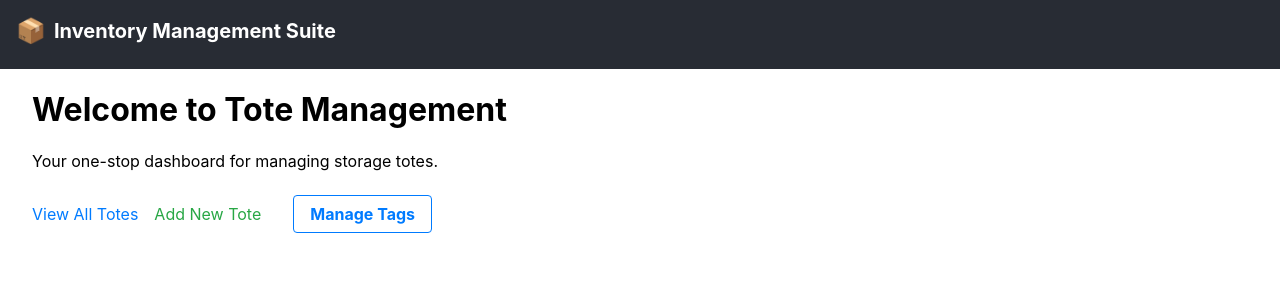
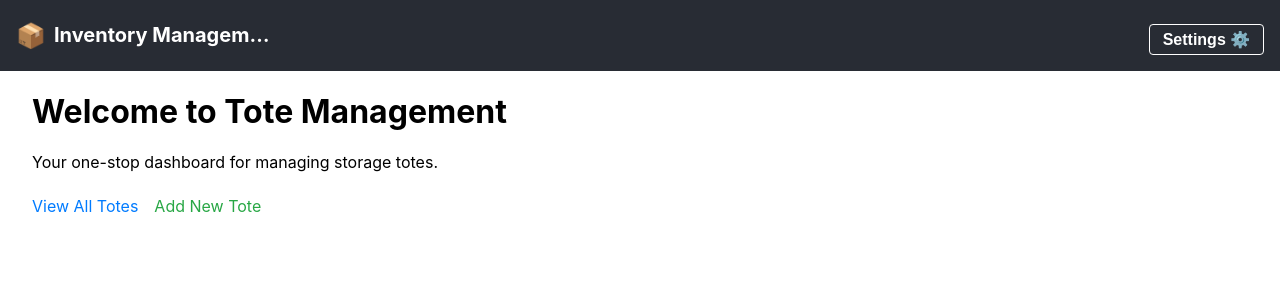
Before and after one commit to rangeroper/ToteTrack, a React (Create React App) app in the folder frontend/: page / in a window 1280 px wide. Shown: the top 300 px of the page. Built offline with nearby package versions, Linux system fonts and the light colour scheme; no server answers; the HTML template or start-up script is replaced by a standard one.

Commit message:
updated tag server routes to include get route that returns number of tote records tied to tag

```diff
--- a/frontend/src/components/Header.jsx
+++ b/frontend/src/components/Header.jsx
@@ -1,12 +1,14 @@
-import React from "react";
+import React, { useState } from "react";
 import { Link } from "react-router-dom";
+import Settings from "./Settings"; // Adjust path
 
 export default function Header() {
+  const [showSettings, setShowSettings] = useState(false);
+
   return (
     <header
       style={{
         display: "flex",
-        flexWrap: "wrap", // allow wrapping on small screens
         alignItems: "center",
         justifyContent: "space-between",
         padding: "1rem",
@@ -45,12 +47,13 @@ export default function Header() {
             whiteSpace: "nowrap",
             overflow: "hidden",
             textOverflow: "ellipsis",
-            maxWidth: "70vw", // prevent overflow
+            maxWidth: "70vw",
           }}
         >
           Inventory Management Suite
         </h1>
       </Link>
+
       <nav
         style={{
           marginLeft: "auto",
@@ -58,10 +61,28 @@ export default function Header() {
           flexBasis: "100%",
           display: "flex",
           justifyContent: "flex-end",
+          alignItems: "center",
         }}
       >
-        {/* Future nav links here */}
+        <button
+          onClick={() => setShowSettings(true)}
+          style={{
+            backgroundColor: "transparent",
+            border: "1px solid white",
+            borderRadius: "4px",
+            color: "white",
+            padding: "0.3rem 0.8rem",
+            cursor: "pointer",
+            fontWeight: "bold",
+            fontSize: "1rem",
+          }}
+          aria-label="Open Settings"
+        >
+          Settings ⚙️
+        </button>
       </nav>
+
+      {showSettings && <Settings onClose={() => setShowSettings(false)} />}
     </header>
   );
 }
--- /dev/null
+++ b/frontend/src/components/Modal.jsx
@@ -0,0 +1,49 @@
+import React from "react";
+
+export default function Modal({ children, onClose, showBackButton = false, onBack }) {
+  return (
+    <div style={modalStyles.overlay}>
+      <div style={modalStyles.modal}>
+        <button
+          style={modalStyles.closeBtn}
+          onClick={showBackButton ? onBack : onClose}
+          aria-label={showBackButton ? "Back" : "Close"}
+        >
+          {showBackButton ? "←" : "×"}
+        </button>
+        {children}
+      </div>
+    </div>
+  );
+}
+
+const modalStyles = {
+  overlay: {
+    position: "fixed",
+    top: 0, left: 0, right: 0, bottom: 0,
+    backgroundColor: "rgba(0,0,0,0.5)",
+    display: "flex",
+    justifyContent: "center",
+    alignItems: "center",
+    zIndex: 1000,
+  },
+  modal: {
+    background: "white",
+    padding: 20,
+    borderRadius: 8,
+    minWidth: "300px",
+    maxWidth: "90vw",
+    maxHeight: "90vh",
+    overflowY: "auto",
+    position: "relative",
+  },
+  closeBtn: {
+    position: "absolute",
+    top: 10,
+    right: 15,
+    fontSize: "1.5rem",
+    border: "none",
+    background: "none",
+    cursor: "pointer",
+  },
+};
--- /dev/null
+++ b/frontend/src/components/Settings.jsx
@@ -0,0 +1,29 @@
+import React, { useState } from "react";
+import Modal from "./Modal";
+import TagsManager from "./TagsManager";
+
+export default function Settings({ onClose }) {
+  const [showTagsManager, setShowTagsManager] = useState(false);
+
+  return (
+    <Modal
+      onClose={onClose}
+      showBackButton={showTagsManager}
+      onBack={() => setShowTagsManager(false)}
+    >
+      {!showTagsManager ? (
+        <>
+          <h2>Settings</h2>
+          <button
+            onClick={() => setShowTagsManager(true)}
+            style={{ margin: "1rem 0", padding: "0.5rem 1rem" }}
+          >
+            Manage Tags
+          </button>
+        </>
+      ) : (
+        <TagsManager onClose={() => setShowTagsManager(false)} />
+      )}
+    </Modal>
+  );
+}
--- a/frontend/src/components/TagsManager.jsx
+++ b/frontend/src/components/TagsManager.jsx
@@ -54,7 +54,17 @@ export default function TagsManager() {
 
   async function saveEdit() {
     if (!editingTagName.trim()) return;
+
     try {
+      // Fetch count of affected totes for current tag
+      const res = await axios.get(`${API_BASE_URL}/tags/${editingTagId}/affected-count`);
+      const count = res.data.affected_count;
+
+      // Confirm rename with count
+      if (!window.confirm(`Renaming this tag will update ${count} tote${count !== 1 ? 's' : ''}. Proceed?`)) {
+        return;
+      }
+
       await axios.patch(`${API_BASE_URL}/tags/${editingTagId}`, { name: editingTagName.trim() });
       setEditingTagId(null);
       setEditingTagName("");
@@ -66,8 +76,14 @@ export default function TagsManager() {
   }
 
   async function deleteTag(id) {
-    if (!window.confirm("Delete this tag? This will remove it from all totes.")) return;
     try {
+      const res = await axios.get(`${API_BASE_URL}/tags/${id}/affected-count`);
+      const count = res.data.affected_count;
+
+      if (!window.confirm(`Deleting this tag will remove it from ${count} tote${count !== 1 ? 's' : ''}. Proceed?`)) {
+        return;
+      }
+
       await axios.delete(`${API_BASE_URL}/tags/${id}`);
       fetchTags();
       setError("");
@@ -136,7 +152,8 @@ export default function TagsManager() {
                 justifyContent: "space-between",
                 alignItems: "center",
                 padding: "8px 0",
-                borderBottom: "1px solid #eee"
+                borderBottom: "1px solid #eee",
+                color: "#333",
               }}
             >
               {editingTagId === tag.id ? (
--- a/frontend/src/pages/Home.jsx
+++ b/frontend/src/pages/Home.jsx
@@ -19,22 +19,7 @@ export default function Home() {
         >
           Add New Tote
         </Link>
-        {/* New button to manage tags */}
-        <Link
-          to="/tags"
-          style={{
-            textDecoration: "none",
-            color: "rgb(0, 123, 255)",
-            fontWeight: "bold",
-            border: "1px solid rgb(0, 123, 255)",
-            padding: "0.5rem 1rem",
-            borderRadius: "4px",
-            marginLeft: "1rem",
-            display: "inline-block",
-          }}
-        >
-          Manage Tags
-        </Link>
+        {/* Remove Manage Tags here, will be in Settings */}
       </nav>
     </div>
   );
```
Also changed, not shown: 1 other file (tests, documents, lock files or other folders).
